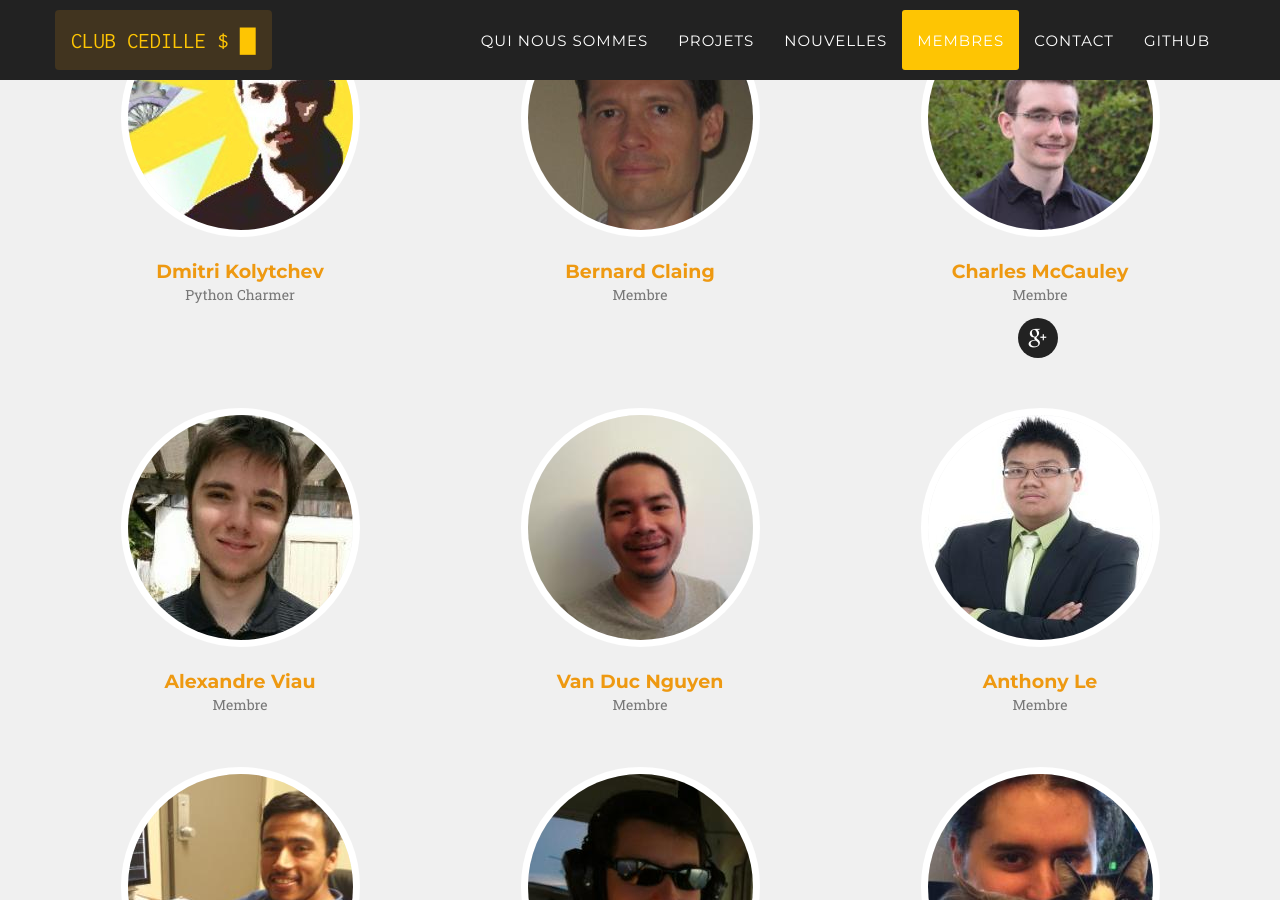
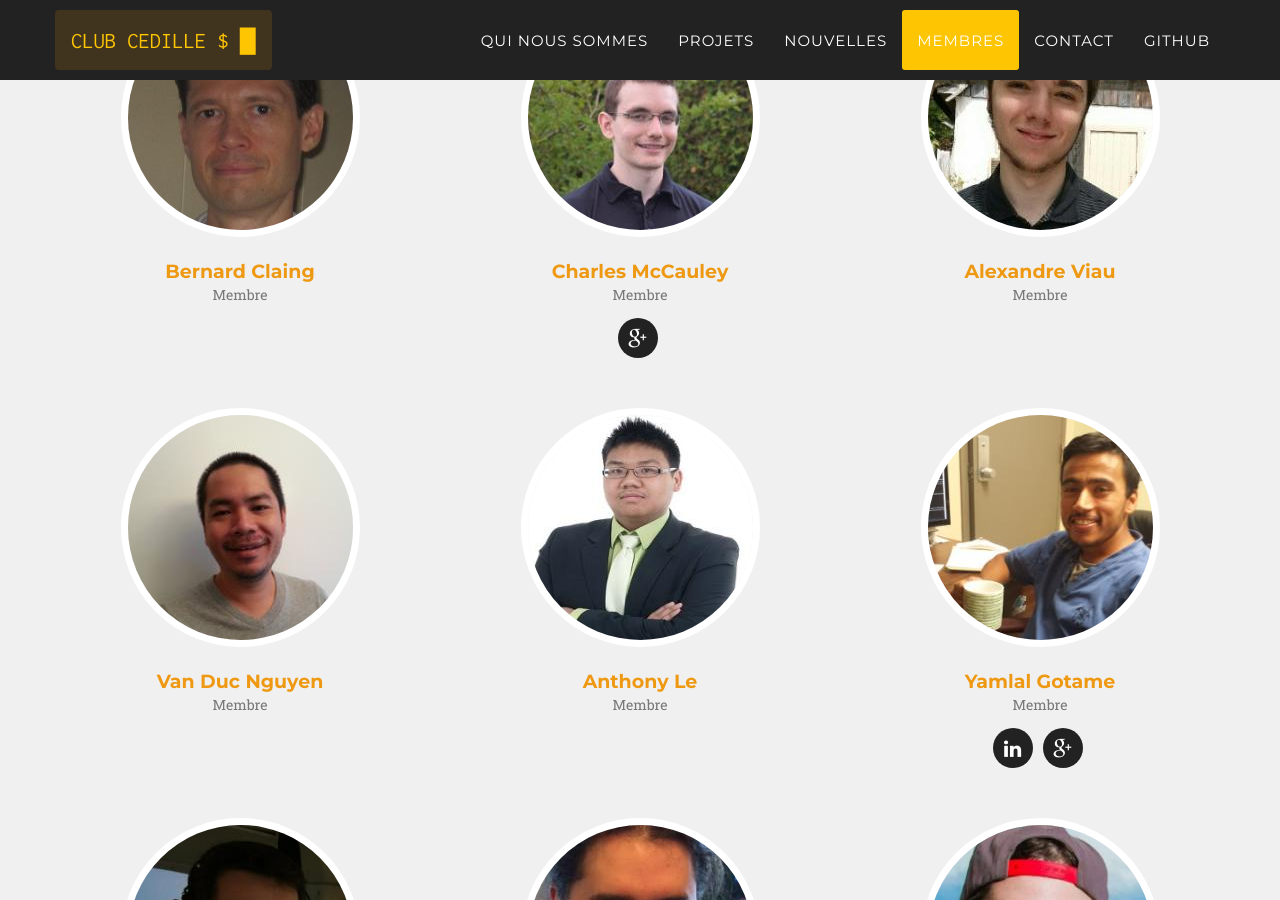
Before and after one commit to ClubCedille/clubcedille.github.io, a Jekyll site: the page built from index.html, in a window 1280 px wide and 900 px high, scrolled down 4384 px. Built offline with Jekyll 4.4.1, drawn with Linux system fonts in a browser that asks for light colours; some web fonts are replaced.

Commit message:
Update members.yml

```diff
--- a/_data/fr/members.yml
+++ b/_data/fr/members.yml
@@ -39,12 +39,6 @@ people:
         url: https://twitter.com/RikuAvelar
       - title: google-plus
         url: https://plus.google.com/u/0/102156113739688652693
-
-  dmitri:
-    name: Dmitri Kolytchev
-    email: kolytchev.d@gmail.com
-    position: Python Charmer
-    pic: dmitri
 
   bernard:
     name: Bernard Claing
```
